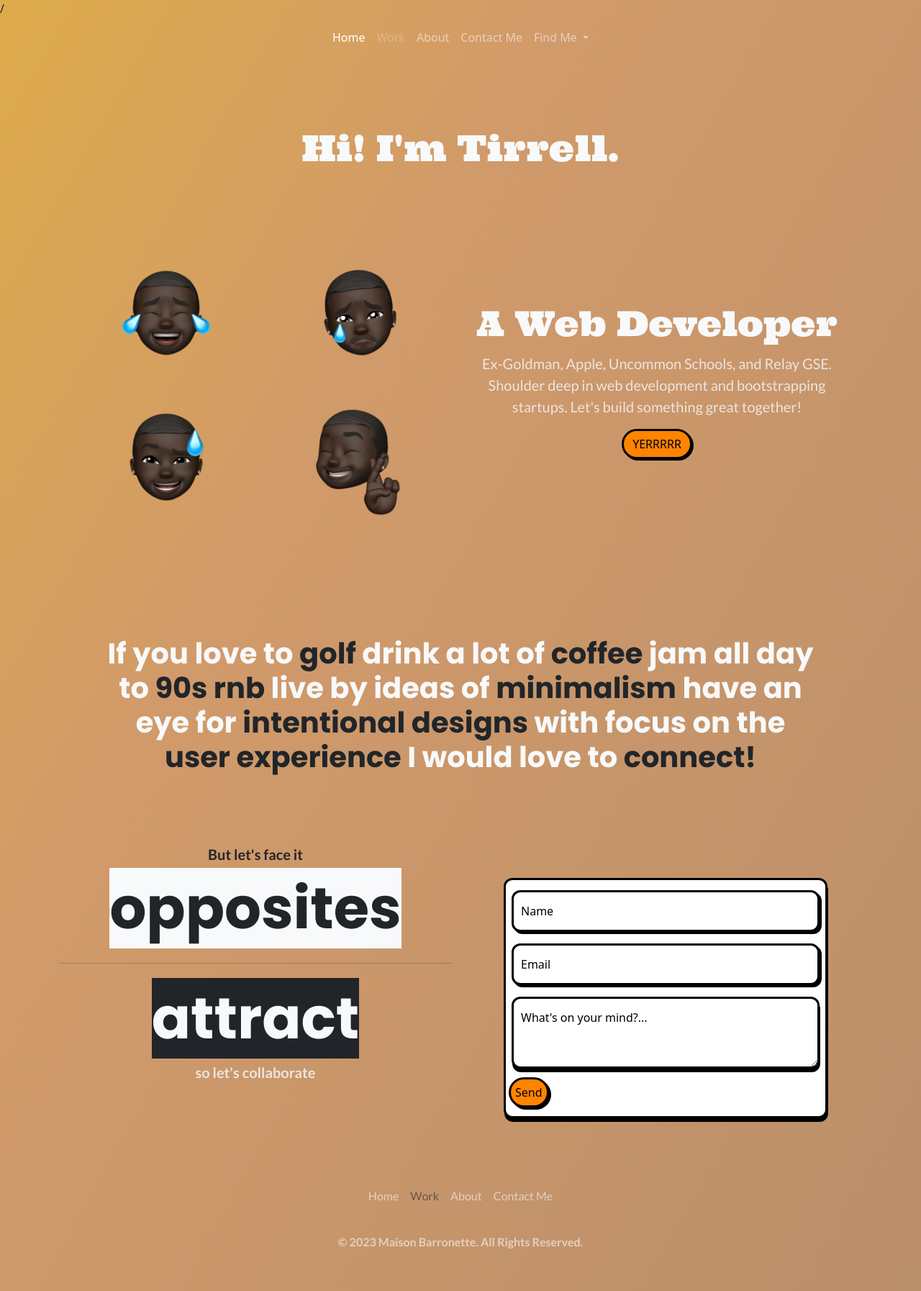
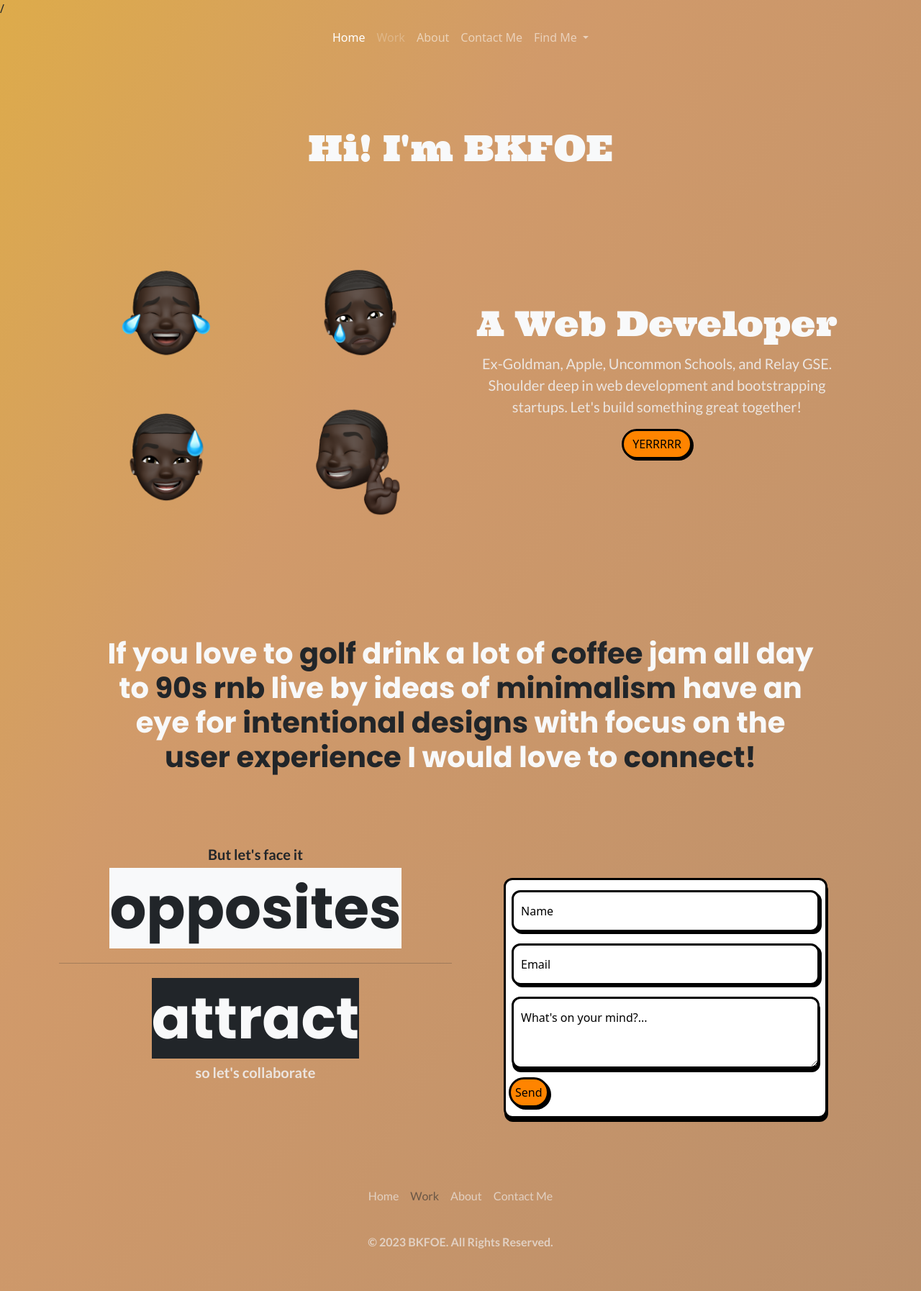
Before and after one commit to BKFOE/barronette-portfoliov1, a plain HTML site: page index.html in a window 1280 px wide. Shown: the whole page at 72% size. Drawn offline with nearby package versions, Linux system fonts and the light colour scheme; a web font is replaced by a local one.

Commit message:
Update index.html

```diff
--- a/index.html
+++ b/index.html
@@ -3,7 +3,7 @@
 <head>
     <meta charset="UTF-8">
     <meta name="viewport" content="width=device-width, initial-scale=1.0">
-    <title>Barronette </title>
+    <title>BKFOE </title>
     <link href="https://cdn.jsdelivr.net/npm/bootstrap@5.3.2/dist/css/bootstrap.min.css" rel="stylesheet" integrity="sha384-T3c6CoIi6uLrA9TneNEoa7RxnatzjcDSCmG1MXxSR1GAsXEV/Dwwykc2MPK8M2HN" crossorigin="anonymous">
     <link rel="stylesheet" href="./style.css">
     <link rel="preconnect" href="https://fonts.googleapis.com">
@@ -57,7 +57,7 @@
 <section id="title" class="container text-center">
     <div class="container my-5">
         <div class="p-5 text-center rounded-3">
-          <h1 class="text-light">Hi! I'm Tirrell.</h1>
+          <h1 class="text-light">Hi! I'm BKFOE</h1>
         </div>
       </div>
 
@@ -131,7 +131,7 @@
                 <li class="nav-item"><a href="#about" class="nav-link px-2 footer-text">About</a></li>
                 <li class="nav-item"><a href="#contact" class="nav-link px-2 footer-text">Contact Me</a></li>
               </ul>
-              <p class="text-center footer-text">© 2023 Maison Barronette. All Rights Reserved.</p>
+              <p class="text-center footer-text">© 2023 BKFOE. All Rights Reserved.</p>
             </footer>
           </div>
 
```
